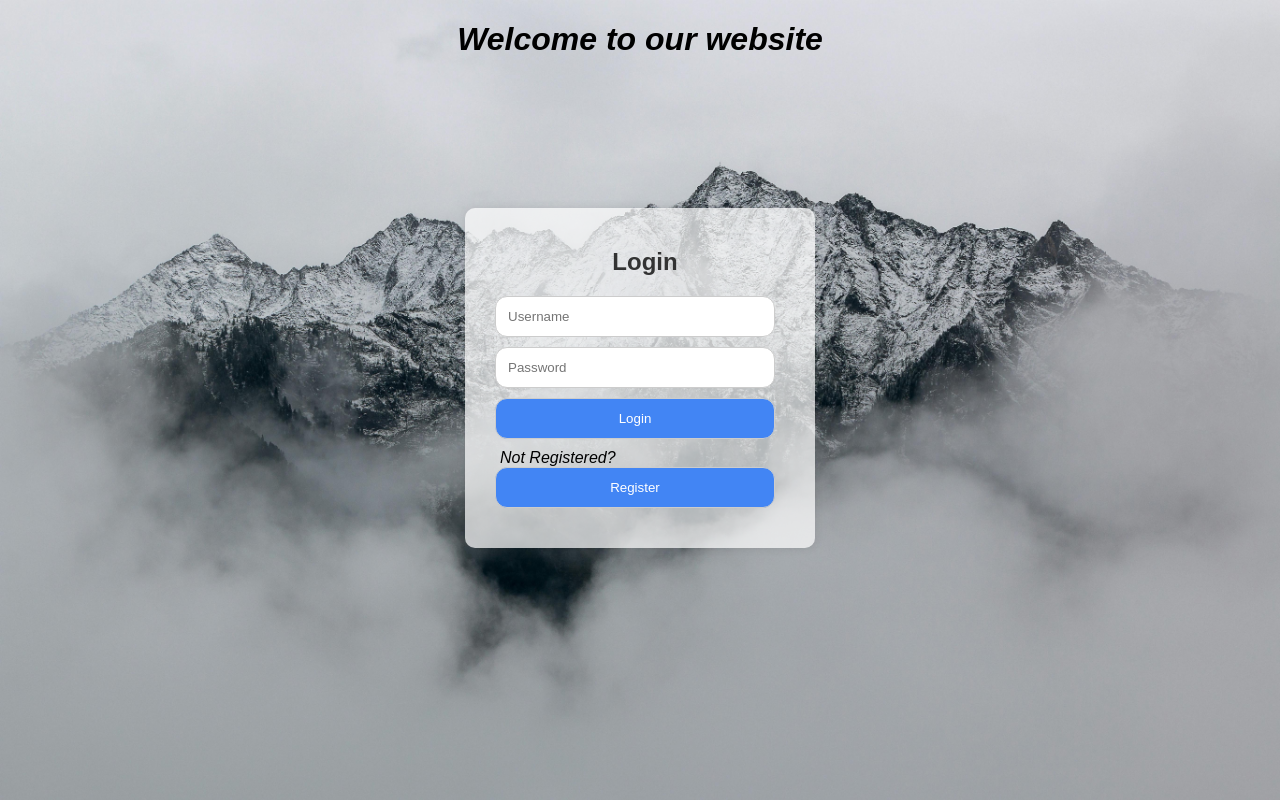
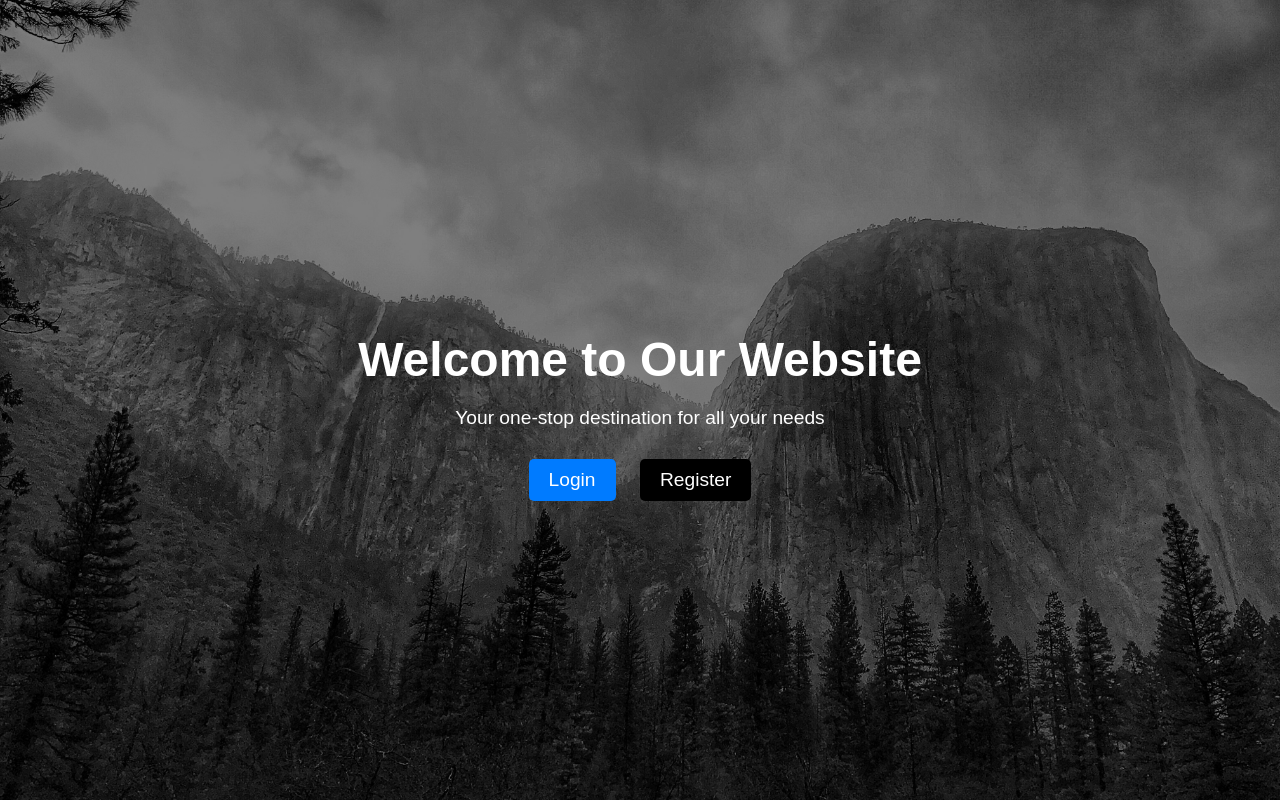
Before and after one commit to Kwzrthieery/Grp7-WT-Ass2, a PHP site: page / in a window 1280 px wide. Run offline with PHP 8.4, Linux system fonts and the light colour scheme.

Commit message:
v2.0 Thierry

```diff
--- a/index.html
+++ b/index.html
@@ -1,25 +1,90 @@
+<!-- Kwizera thierry -->
+<!-- 222003408 -->
 <!DOCTYPE html>
 <html lang="en">
 <head>
-    <meta charset="UTF-8">
-    <meta name="viewport" content="width=device-width, initial-scale=1.0">
-    <title>User Registration</title>
-    <link rel="stylesheet" href="loginstyle.css">
+<meta charset="UTF-8">
+<meta name="viewport" content="width=device-width, initial-scale=1.0">
+<title>Home Page</title>
+<style>
+  body {
+    margin: 0;
+    padding: 0;
+    font-family: Arial, sans-serif;
+    background: url('2.jpg') center/cover no-repeat;
+    /* Replace 'background-image.jpg' with your image path */
+    /* background-color: #FFFFFF; /* White fallback */
+    color: #FFFFFF; /* White */
+    background-blend-mode: overlay;
+    height: 100vh;
+  }
+
+  .overlay {
+    background-color: rgba(0, 0, 0, 0.5); /* Overlay color with 50% opacity */
+    width: 100%;
+    height: 100%;
+    display: flex;
+    flex-direction: column;
+    justify-content: center;
+    align-items: center;
+    text-align: center;
+    position: relative;
+    z-index: 1; /* Ensure overlay is above the background */
+  }
+
+  .container {
+    position: relative;
+    z-index: 2; /* Ensure container is above the overlay */
+  }
+
+  h1 {
+    font-size: 3rem;
+    margin-bottom: 20px;
+  }
+
+  p {
+    font-size: 1.2rem;
+    margin-bottom: 30px;
+  }
+
+  .btn {
+    display: inline-block;
+    padding: 10px 20px;
+    border: none;
+    border-radius: 5px;
+    cursor: pointer;
+    font-size: 1.2rem;
+    text-decoration: none;
+    color: #FFFFFF; /* White */
+    background-color: #007BFF; /* Blue */
+    transition: background-color 0.3s ease;
+  }
+
+  .btn:hover {
+    background-color: #0056b3; /* Darker Blue */
+    box-shadow: 2px;
+  }
+
+  .btn-register {
+    background-color: #000000; /* Black */
+    margin-left: 20px;
+  }
+
+  .btn-register:hover {
+    background-color: #333333; /* Darker Black */
+  }
+</style>
 </head>
 <body>
-    <h1>Welcome to our website</h1>
-    <div class="container">
-        <h2>Login</h2>
-        <form id="loginForm" method="post" action="login.php">
-            <input type="text" name="username" placeholder="Username" required>
-            <input type="password" name="password" placeholder="Password" required>
-            <button type="submit">Login</button>
-            <p>Not Registered?</p>
 
-        </form>
-        <a href="reg/index.html"><button>Register</button></a>
-        <div id="message"></div>
-    </div>
-    <!-- <script src="script.js"></script> -->
+<div class="overlay">
+  <div class="container">
+    <h1>Welcome to Our Website</h1>
+    <p>Your one-stop destination for all your needs</p>
+    <a href="home.html" class="btn">Login</a>
+    <a href="reg/index.html" class="btn btn-register">Register</a>
+  </div>
+</div>
+
 </body>
 </html>
--- a/login.php
+++ b/login.php
@@ -1,3 +1,5 @@
+<!-- Kwizera Thierry -->
+<!-- 222003408 -->
 <?php
 // Check if username and password are set and not empty
 if(isset($_POST['username']) && isset($_POST['password']) && !empty($_POST['username']) && !empty($_POST['password'])) {
--- a/loginstyle.css
+++ b/loginstyle.css
@@ -1,3 +1,5 @@
+/*Kwizera thierry*/
+/*222003408*/
 body {
     font-family: Arial, sans-serif;
     background-image: url(1.jpg);
--- a/reg/index.html
+++ b/reg/index.html
@@ -1,3 +1,5 @@
+<!-- Kwizera thierry -->
+<!-- 222003408 -->
 <!DOCTYPE html>
 <html lang="en">
 <head>
--- a/reg/js/script.js
+++ b/reg/js/script.js
@@ -1,3 +1,5 @@
+// Kwizera thierry
+// 222003408
 document.getElementById("loginForm").addEventListener("submit", function(event){
     event.preventDefault();
 
--- a/reg/js/script_reg.js
+++ b/reg/js/script_reg.js
@@ -1,3 +1,5 @@
+// Kwizera Thierry
+// 222003408
 document.getElementById("registrationForm").addEventListener("submit", function(event){
     event.preventDefault();
 
--- a/reg/register.php
+++ b/reg/register.php
@@ -1,3 +1,5 @@
+<!-- Kwizera Thierry -->
+<!-- 222003408 -->
 <?php
 // Database connection
 $servername = "localhost";
--- a/reg/style.css
+++ b/reg/style.css
@@ -1,3 +1,6 @@
+/*Kwizera thierry*/
+/*222003408*/
+
 body {
     font-family: Arial, sans-serif;
     background-image: url(1.jpg);
```
Also changed, not shown: home.html (added, +27 -0 lines), 2.jpg (added).
